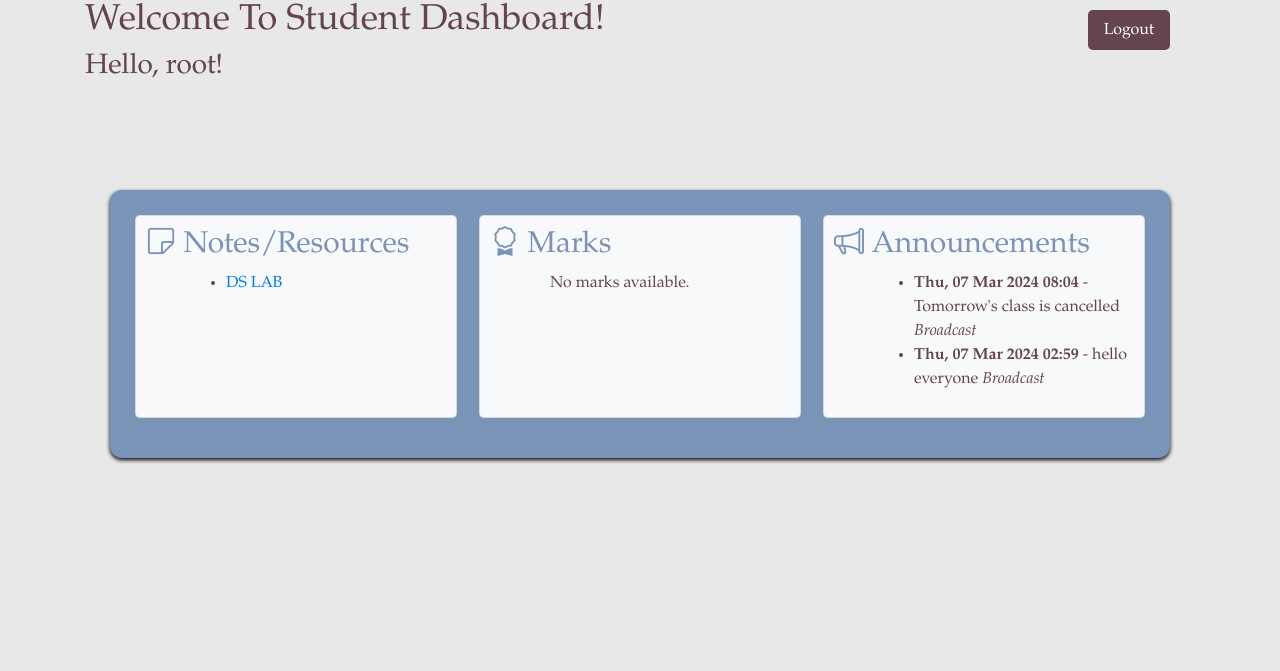
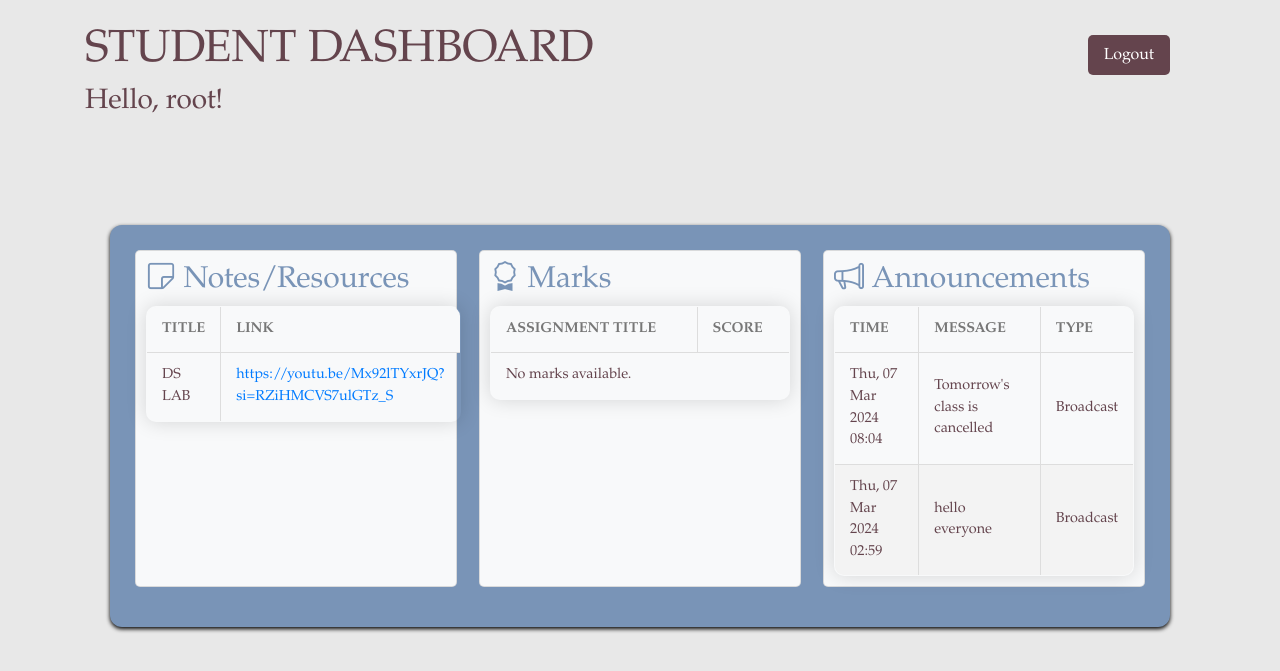
Before and after one commit to anurag1942003/EduTech-Distributed-Systems-Platform, a Django app: page /home/ in a window 1280 px wide. Shown: the top 671 px of the page. Run offline with Django 5.2, Linux system fonts and the light colour scheme; a user stored in the database is signed in; data comes from the database, SQL or seed files in the repository; some libraries are stand-ins or nearby versions.

Commit message:
CHANGED HOME.HTML

```diff
--- a/myapp/views.py
+++ b/myapp/views.py
@@ -38,7 +38,7 @@ def home_view(request):
         specific_student=request.user)).order_by('-created_at')
     context = {
         'user': request.user,
-        'welcome_message': "Welcome To Student Dashboard!",
+        'welcome_message': "STUDENT DASHBOARD",
         'resources': resources,
         'marks': marks,
         'announcements': announcements,
--- a/templates/home.html
+++ b/templates/home.html
@@ -37,7 +37,7 @@
         h1 {
             color: #64444D;
             font-family: 'Garamond', serif;
-            font-size: 36px;
+            font-size: 45px;
         }
         h2 {
             color: #7994B7;
@@ -61,7 +61,7 @@
             border-radius: 5px;
             cursor: pointer;
             position: absolute;
-            top: 10px;
+            top: 35px;
             right: 40px;
         }
         .column.card {
@@ -78,15 +78,65 @@
         .container {
          position: relative;
         }
-        li {
-         list-style-type: disc;
-        margin-left: 20px;
+        table {
+            border-collapse: collapse;
+            width: 100%;
+        }
+
+        th, td {
+            border: 1px solid #dddddd;
+            padding: 8px;
+            text-align: left;
+        }
+
+        th {
+            background-color: #f2f2f2;
+        }
+        table {
+            width: 100%;
+            border-collapse: collapse;
+            border-spacing: 0;
+            font-size: 0.9em;
+            border: 1px solid #dddddd;
+            overflow: hidden;
+            box-shadow: 0 0 20px rgba(0, 0, 0, 0.15);
+            border-radius: 10px;
+        }
+
+        th, td {
+            padding: 12px 15px;
+            text-align: left;
+            border-bottom: 1px solid #dddddd;
+            border-right: 1px solid #dddddd;
+        }
+
+        th:first-child, td:first-child {
+            border-left: 1px solid #dddddd;
+        }
+
+        th:last-child, td:last-child {
+            border-right: none;
+        }
+
+        thead th {
+            background-color: #f8f9fa;
+            color: #777777;
+            text-transform: uppercase;
+        }
+
+        tbody tr:nth-child(even) {
+            background-color: #f3f3f3;
+        }
+
+        tbody tr:hover {
+            background-color: #ececec;
         }
     </style>
 </head>
 
 <body>
     <div class="container">
+        <br>
         <h1>{{ welcome_message }}</h1>
         <h3>Hello, {{ user.username }}!</h3>
         <form action="{% url 'logout' %}" method="post">
@@ -97,44 +147,81 @@
         <div class="dashboard">
             <div class="column card bg-light">
                 <h2><i class="bi bi-sticky"></i>  Notes/Resources</h2>
-                <ul>
+                <table>
+                    <thead>
+                        <tr>
+                            <th>Title</th>
+                            <th>Link</th>
+                        </tr>
+                    </thead>
+                    <tbody>
                         {% for resource in resources %}
-                        <li><a href="{{ resource.link }}">{{ resource.title }}</a></li>
+                            <tr>
+                                <td>{{ resource.title }}</td>
+                                <td><a href="{{ resource.link }}">{{ resource.link }}</a></td>
+                            </tr>
                         {% empty %}
-                        <p>No resources available.</p>
+                            <tr>
+                                <td colspan="2">No resources available.</td>
+                            </tr>
                         {% endfor %}
-                </ul>
+                    </tbody>
+                </table>
             </div>
 
             <div class="column card bg-light">
                 <h2><i class="bi bi-award"></i>  Marks</h2>
-                <ul>
+                <table>
+                    <thead>
+                        <tr>
+                            <th>Assignment Title</th>
+                            <th>Score</th>
+                        </tr>
+                    </thead>
+                    <tbody>
                         {% for mark in marks %}
-                        <li>{{ mark.assignment_title }}: {{ mark.score }}</li>
+                            <tr>
+                                <td>{{ mark.assignment_title }}</td>
+                                <td>{{ mark.score }}</td>
+                            </tr>
                         {% empty %}
-                        <p>No marks available.</p>
+                            <tr>
+                                <td colspan="2">No marks available.</td>
+                            </tr>
                         {% endfor %}
-                </ul>
+                    </tbody>
+                </table>
             </div>
 
             <div class="column card bg-light">
                 <h2><i class="bi bi-megaphone"></i>  Announcements</h2>
-                <ul>
+                <table>
+                    <thead>
+                        <tr>
+                            <th>Time</th>
+                            <th>Message</th>
+                            <th>Type</th>
+                        </tr>
+                    </thead>
+                    <tbody>
                         {% for announcement in announcements %}
-                    <li>
-                        <strong>{{ announcement.created_at|date:"D, d M Y H:i" }}</strong> -
-                        {{ announcement.message }}
-                        <em>{% if announcement.for_all %}
+                            <tr>
+                                <td>{{ announcement.created_at|date:"D, d M Y H:i" }}</td>
+                                <td>{{ announcement.message }}</td>
+                                <td>{% if announcement.for_all %}
                                         Broadcast
                                     {% else %}
                                         Private
                                     {% endif %}
-                        </em>
-                    </li>
+                                </td>
+                            </tr>
                         {% empty %}
-                    <p>No announcements.</p>
+                            <tr>
+                                <td colspan="3">No announcements.</td>
+                            </tr>
                         {% endfor %}
-                </ul>
+                    </tbody>
+                </table>
             </div>
         </div>
     </div>
```
Lines whose indentation alone changed are shown as unchanged.
